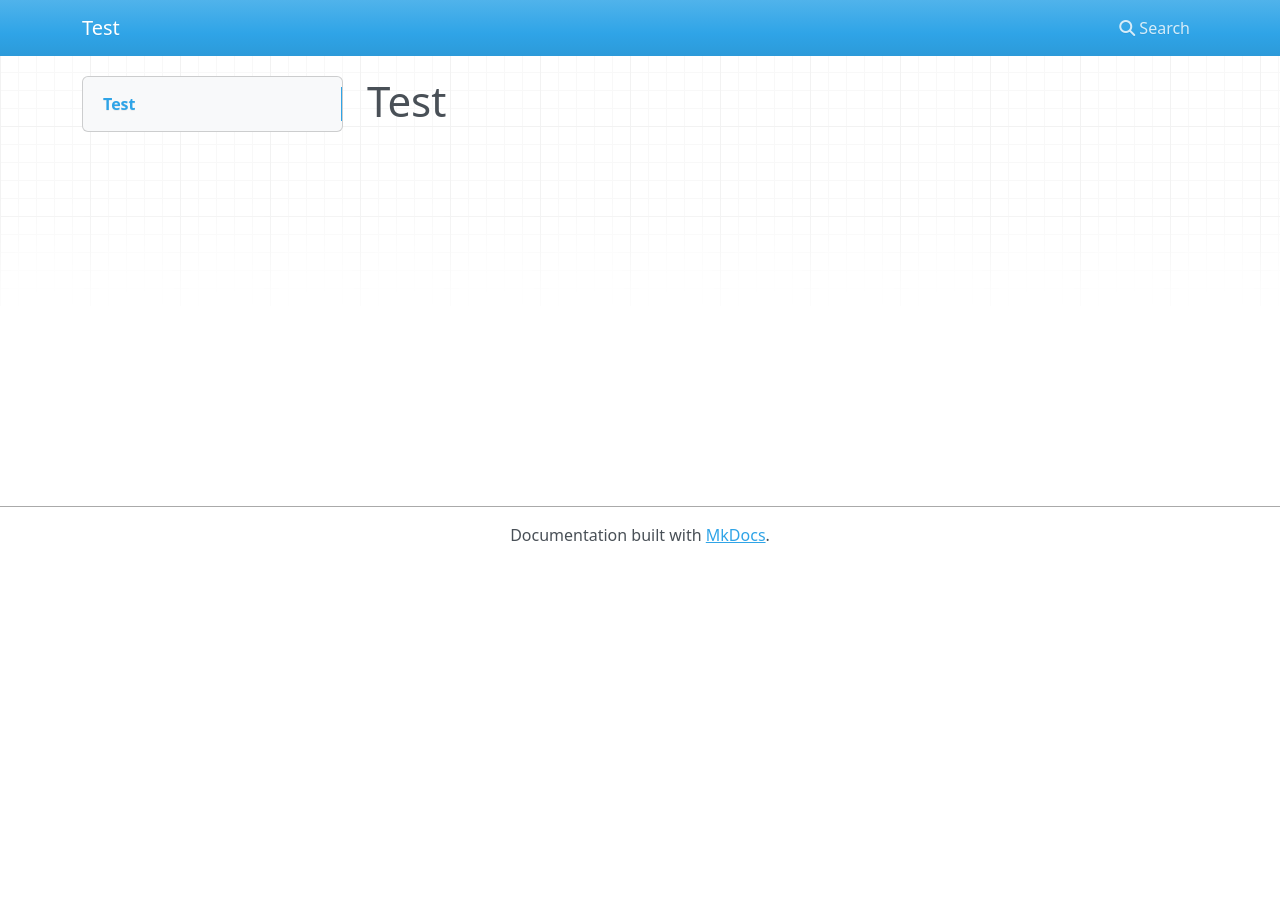
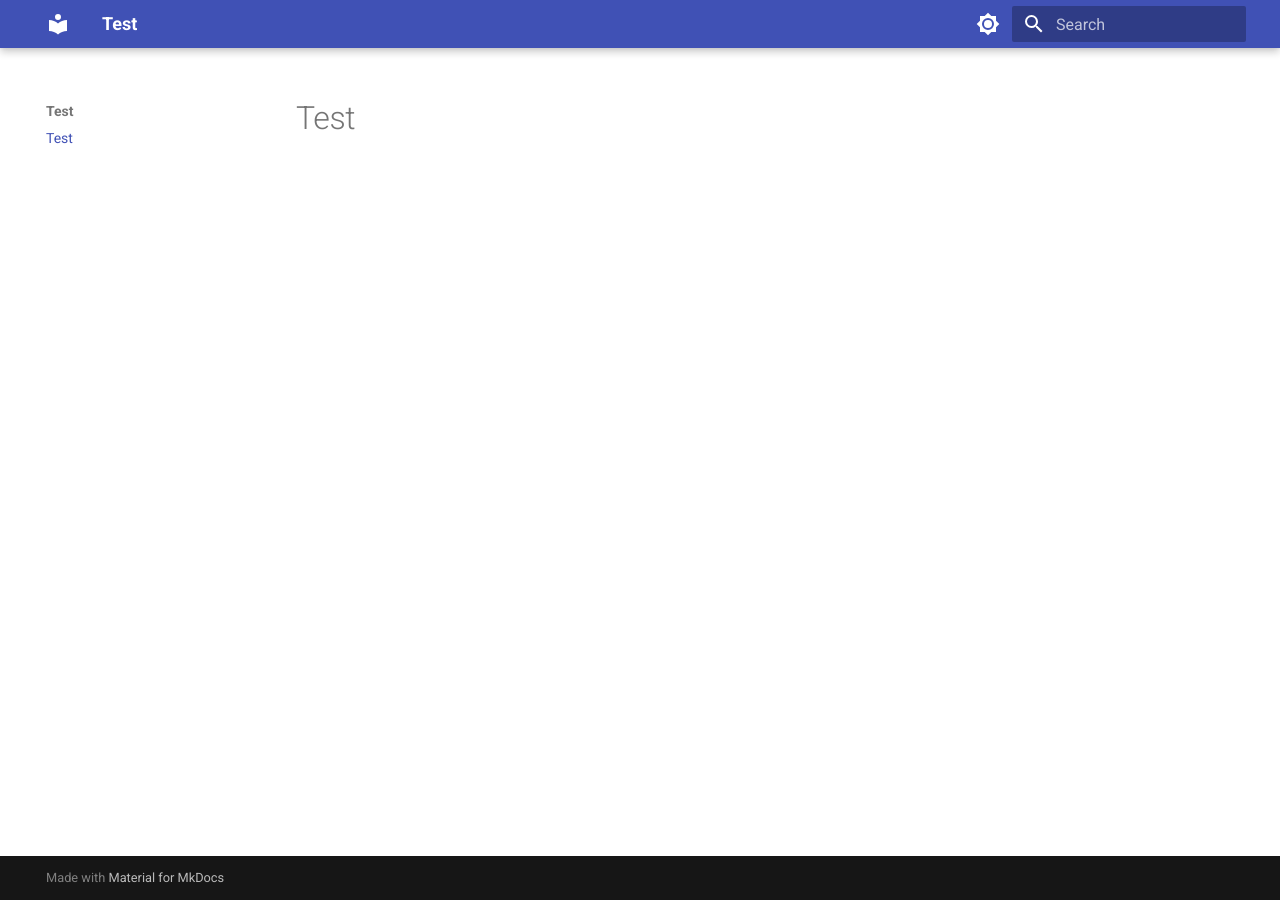
Before and after one commit to Oeko-Institut/test-public, an MkDocs documentation site: the page built from docs/index.md, in a window 1280 px wide. Built offline with MkDocs 1.6.1 and Material for MkDocs 9.7.7, drawn with Linux system fonts in a browser that asks for light colours; nearby versions of some CDN libraries.

Commit message:
Update mkdocs.yml

```diff
--- a/mkdocs.yml
+++ b/mkdocs.yml
@@ -1 +1,41 @@
 site_name: Test
+
+theme:
+  name: material
+  locale: en
+  include_sidebar: false
+  palette:
+    # Palette toggle for light mode
+    - scheme: default
+      toggle:
+        icon: material/brightness-7
+        name: Switch to dark mode
+    # Palette toggle for dark mode
+    - scheme: slate
+      toggle:
+        icon: material/brightness-4
+        name: Switch to light mode
+
+features:
+    - navigation.tabs
+    - navigation.tabs.sticky
+    - navigation.sections
+    - navigation.indexes
+    - navigation.path
+    - navigation.tracking
+    - navigation.footer
+    - navigation.top
+    - toc.follow
+    - search.suggest
+    - search.share
+
+# Extensions
+markdown_extensions:
+  - admonition
+  - attr_list
+  - def_list
+  - md_in_html
+  - pymdownx.details
+  - pymdownx.superfences
+  - toc:
+      permalink: "#"
```
